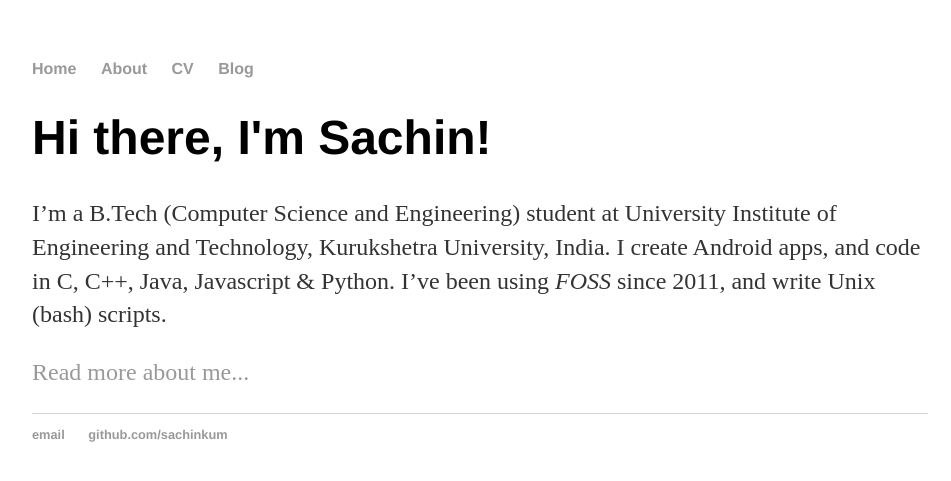
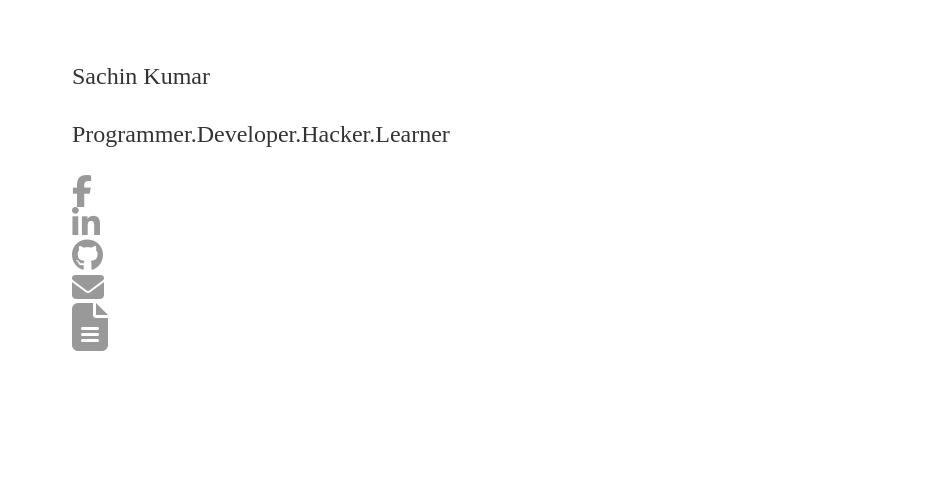
Before and after one commit to sachinkum/sachinkum.github.io, a Jekyll site: the page index.html, which Jekyll copies as it is, in a window 1280 px wide. Shown: the top 481 px of the page, without its empty margins (160-1111 px from the left). Built offline with Jekyll 4.4.1, drawn with Linux system fonts in a browser that asks for light colours; nearby versions of some CDN libraries; some web fonts are replaced; library files that are not in the unit come from our copies.

Commit message:
Started v2

```diff
--- a/index.html
+++ b/index.html
@@ -1,9 +1,108 @@
----
-layout: default
-title: Sachin Kumar
----
-<div class="blurb">
-	<h1>Hi there, I'm Sachin!</h1>
-	<p>I’m a B.Tech (Computer Science and Engineering) student at University Institute of Engineering and Technology, Kurukshetra University, India. I create Android apps, and code in C, C++, Java, Javascript & Python. I’ve been using <em>FOSS</em> since 2011, and write Unix (bash) scripts. </p>
-	<p><a href="/about">Read more about me...</a></p>
-</div><!-- /.blurb -->
+<!DOCTYPE html>
+<html>
+<head>
+  <meta charset="UTF-8" />
+  <meta http-equiv="X-UA-Compatible" content="IE=edge,chrome=1">
+  <meta name="viewport" content="width=device-width, initial-scale=1.0">
+  <title>Sachin Kumar</title>
+  <link rel="stylesheet" type="text/css" href="css/main.css" />
+  <link href='http://fonts.googleapis.com/css?family=Playfair+Display' rel='stylesheet' type='text/css' />
+  <link href='https://fonts.googleapis.com/css?family=Raleway' rel='stylesheet' type='text/css'>
+  <link href='https://fonts.googleapis.com/css?family=Roboto' rel='stylesheet' type='text/css'>
+  <link href='https://fonts.googleapis.com/css?family=Montserrat' rel='stylesheet' type='text/css'>
+  <link  rel="stylesheet" href="font-awesome-4.5.0/css/font-awesome.min.css">
+  <link href='https://fonts.googleapis.com/css?family=Karla' rel='stylesheet' type='text/css'>
+  <link href='https://fonts.googleapis.com/css?family=Lustria' rel='stylesheet' type='text/css'>
+
+
+</head>
+<body>
+
+<div class="wrapper">
+  <div id="particles-js"></div>
+  <div class="section">
+    <div class="name">
+      <ul id="scene"
+      data-calibrate-x="false"
+      data-calibrate-y="false"
+      data-invert-x="true"
+      data-invert-y="true"
+      data-limit-x="false"
+      data-limit-y="false"
+      data-scalar-x="2"
+      data-scalar-y="2"
+      data-friction-x="0.1"
+      data-friction-y="0.1"
+      data-origin-x="0.0"
+      data-origin-y="0.0">
+      <p class="head layer" data-depth="1.0">Sachin Kumar</p>
+    </ul>
+
+      <ul id="scene1"
+      data-calibrate-x="false"
+      data-calibrate-y="false"
+      data-invert-x="false"
+      data-invert-y="true"
+      data-limit-x="false"
+      data-limit-y="false"
+      data-scalar-x="2"
+      data-scalar-y="2"
+      data-friction-x="0.1"
+      data-friction-y="0.1"
+      data-origin-x="0.0"
+      data-origin-y="0.0">
+      <p id="textdisp" class="text layer" data-depth="0.5">Programmer.Developer.Hacker.Learner</p>
+      </ul>
+      <ul id="scene2"
+      data-calibrate-x="false"
+      data-calibrate-y="false"
+      data-invert-x="false"
+      data-invert-y="true"
+      data-limit-x="false"
+      data-limit-y="false"
+      data-scalar-x="2"
+      data-scalar-y="2"
+      data-friction-x="0.1"
+      data-friction-y="0.1"
+      data-origin-x="0.0"
+      data-origin-y="0.0">
+      <div class="icons layer" data-depth="0.6">
+        <div class="ico"><a href="https://www.facebook.com/SachinK1597"><i class="fa fa-facebook fa-2x fb"></i></a></div>
+        <div class="ico"><a href="https://www.linkedin.com/in/sachinnkum"><i class="fa fa-linkedin fa-2x lin"></i></a></div>
+        <div class="ico"><a href="https://github.com/sachinkum"><i class="fa fa-github fa-2x git"></i></a></div>
+        <!-- <div class="ico"><a href="https://www.twitter.com/sachinkum"><i class="fa fa-twitter fa-2x twit"></i></a></div> -->
+        <div class="ico"><a href="mailto:sachinkum.github@gmail.com"><i class="fa fa-envelope fa-2x mail"></i></a></div>
+      </div>
+      <div class="resume">
+          <div class="ico-res"><a href="http://bit.ly/sachinkum"><i class="fa fa-file-text fa-3x res"></i></a></div>
+      </div>
+    </ul>
+    </div>
+  </div>
+</div>
+
+
+
+  <script src="js/jquery.min.js"></script>
+  <script src="js/modernizr.custom.js"></script>
+  <script type="text/javascript" src="js/particles.min.js"></script>
+  <script type="text/javascript" src="js/parallax-master/deploy/parallax.min.js"></script>
+  <script type="text/javascript" src="js/parallax-master/deploy/jquery.parallax.min.js"></script>
+  <script type="text/javascript" src="js/main.js"></script>
+  <script type="text/javascript" src="js/text-autotype.js" ></script>
+
+
+<!-- Google Analytics -->
+    <script>
+      (function(i,s,o,g,r,a,m){i['GoogleAnalyticsObject']=r;i[r]=i[r]||function(){
+      (i[r].q=i[r].q||[]).push(arguments)},i[r].l=1*new Date();a=s.createElement(o),
+      m=s.getElementsByTagName(o)[0];a.async=1;a.src=g;m.parentNode.insertBefore(a,m)
+      })(window,document,'script','https://www.google-analytics.com/analytics.js','ga');
+
+      ga('create', 'UA-106570955-1', 'auto');
+      ga('send', 'pageview');
+
+    </script>
+</body>
+
+</html>
```
